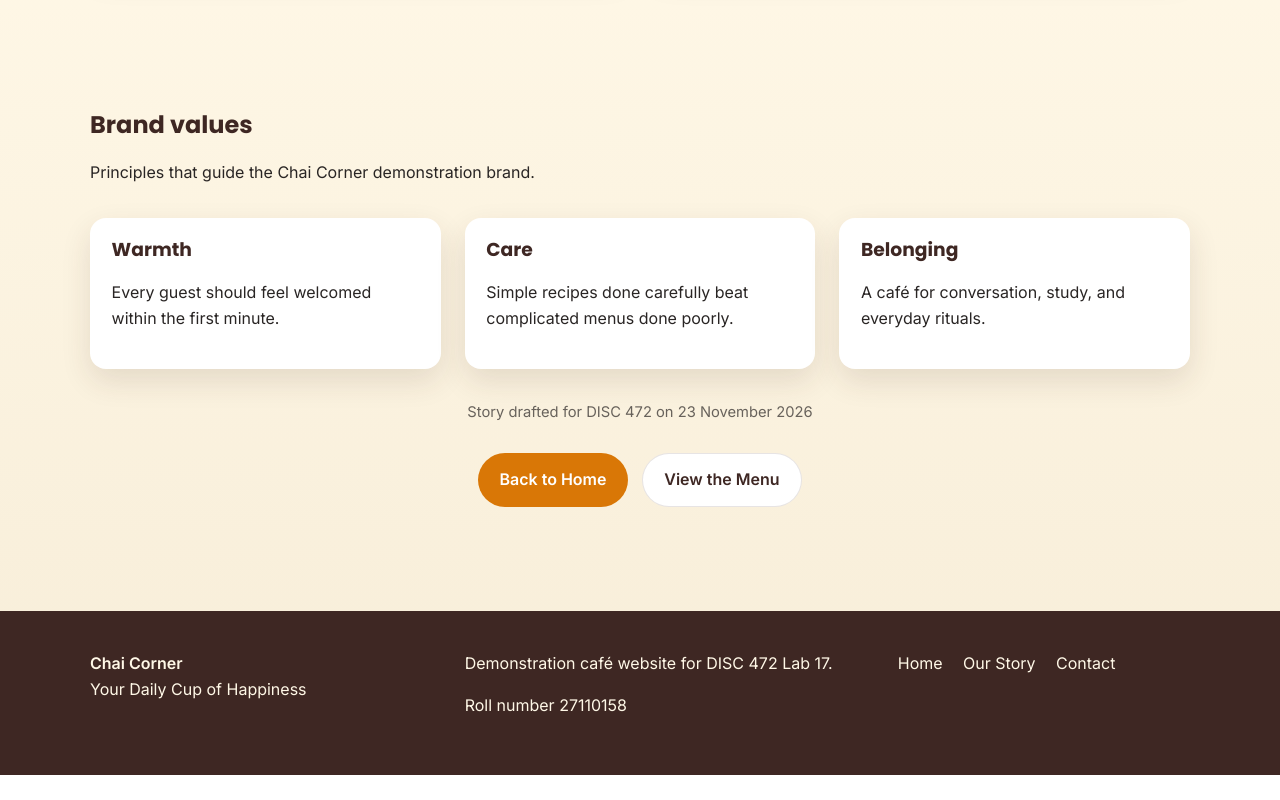
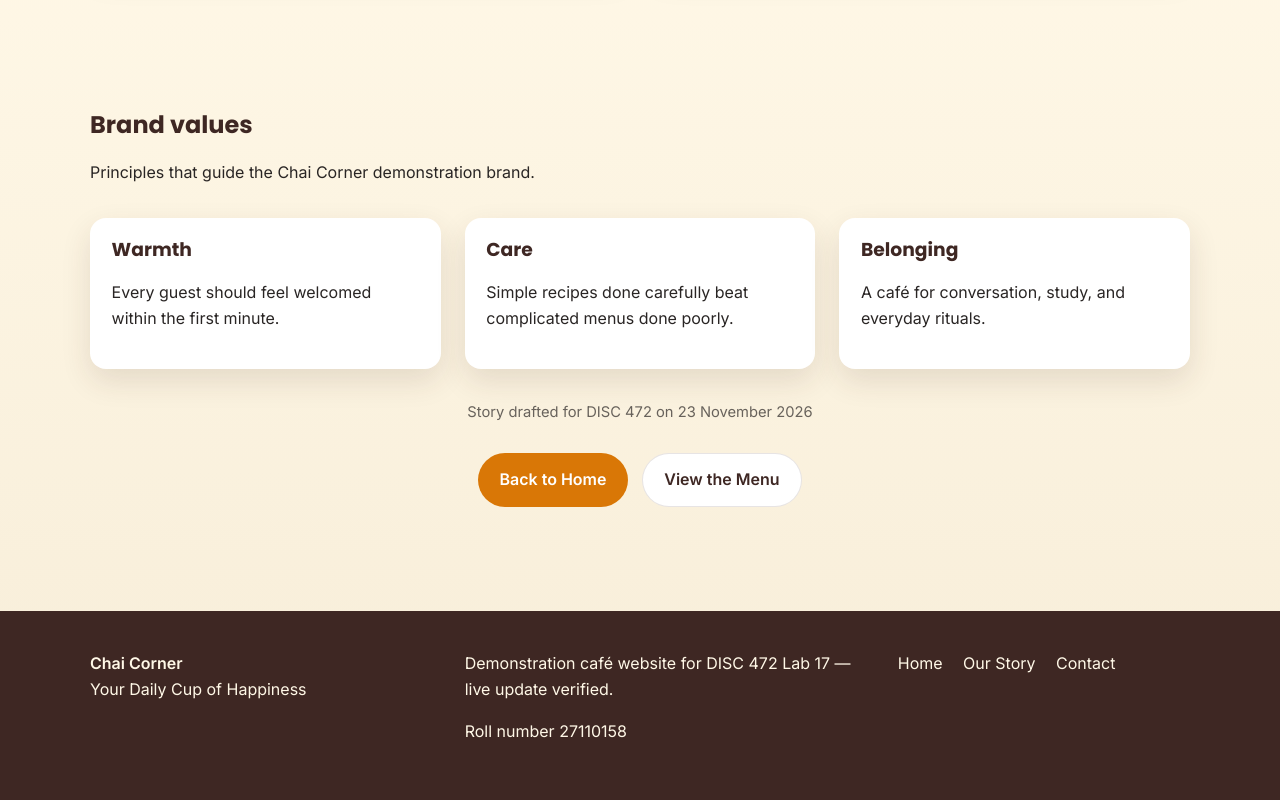
Before and after one commit to waqar-majeed-jeenyme/lab17-27110158, a plain HTML site: page about.html in a window 1280 px wide. Shown: the part 703-1503 px from the top of the page. Before the commit the page ends 1478 px from the top, so only its background shows below. Drawn offline with Linux system fonts and the light colour scheme.

Commit message:
Deploy-ready live update for Vercel production
Confirm opening hours messaging and mark the footer for the change-commit-push-live workflow.

Co-authored-by: Cursor <cursoragent@cursor.com>

```diff
--- a/about.html
+++ b/about.html
@@ -101,7 +101,7 @@
         <p>Your Daily Cup of Happiness</p>
       </div>
       <div>
-        <p>Demonstration café website for DISC 472 Lab 17.</p>
+        <p>Demonstration café website for DISC 472 Lab 17 — live update verified.</p>
         <p>Roll number 27110158</p>
       </div>
       <nav aria-label="Footer">
```
Also changed, not shown: index.html (+1 -1 lines).
